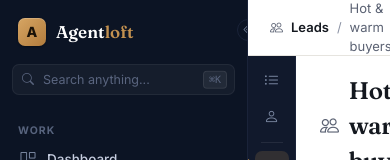
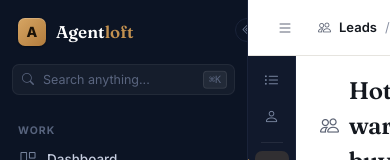
Before and after one commit to RyanFitzgerald27/ryan, an Angular app in the folder pulse/client/: page /leads in a window 390 px wide. Shown: the top 160 px of the page. Built offline with nearby package versions, Linux system fonts and the light colour scheme; no server answers.

Commit message:
Make sidebar toggle always discoverable
- Chevron button on sidebar edge is always visible (was hover-only)
- New hamburger button in the topbar (both pages) as a second entry
- Shared UiService keeps the collapsed state in localStorage

```diff
--- a/pulse/client/src/app/app.component.html
+++ b/pulse/client/src/app/app.component.html
@@ -1,11 +1,11 @@
-<div class="app" [class.side-collapsed]="sideCollapsed">
+<div class="app" [class.side-collapsed]="ui.sideCollapsed">
 
   <aside class="side">
     <div class="brand">
       <div class="brand-mark">A</div>
       <div class="brand-word">Agent<em>loft</em></div>
-      <button class="side-collapse-btn" (click)="toggleSide()" [title]="sideCollapsed ? 'Expand sidebar' : 'Collapse sidebar'">
-        <i class="bi" [class.bi-chevron-double-left]="!sideCollapsed" [class.bi-chevron-double-right]="sideCollapsed"></i>
+      <button class="side-collapse-btn" (click)="ui.toggleSide()" [title]="ui.sideCollapsed ? 'Expand sidebar' : 'Collapse sidebar'">
+        <i class="bi" [class.bi-chevron-double-left]="!ui.sideCollapsed" [class.bi-chevron-double-right]="ui.sideCollapsed"></i>
       </button>
     </div>
 
--- a/pulse/client/src/app/app.component.ts
+++ b/pulse/client/src/app/app.component.ts
@@ -7,8 +7,7 @@ import {
 } from '@angular/router';
 import { Subscription, filter } from 'rxjs';
 import { SyncService } from './sync.service';
-
-const COLLAPSE_KEY = 'agentloft.sidebarCollapsed';
+import { UiService } from './ui.service';
 
 @Component({
   selector: 'app-root',
@@ -18,17 +17,13 @@ const COLLAPSE_KEY = 'agentloft.sidebarCollapsed';
 })
 export class AppComponent implements OnInit, OnDestroy {
   readonly syncService = inject(SyncService);
+  readonly ui = inject(UiService);
   private readonly router = inject(Router);
 
-  sideCollapsed = false;
   currentPath = '/leads';
-
   private sub?: Subscription;
 
   ngOnInit(): void {
-    if (typeof localStorage !== 'undefined') {
-      this.sideCollapsed = localStorage.getItem(COLLAPSE_KEY) === '1';
-    }
     this.syncService.refresh();
     this.updatePath(this.router.url);
     this.sub = this.router.events
@@ -40,13 +35,6 @@ export class AppComponent implements OnInit, OnDestroy {
     this.sub?.unsubscribe();
   }
 
-  toggleSide(): void {
-    this.sideCollapsed = !this.sideCollapsed;
-    if (typeof localStorage !== 'undefined') {
-      localStorage.setItem(COLLAPSE_KEY, this.sideCollapsed ? '1' : '0');
-    }
-  }
-
   private updatePath(url: string): void {
     this.currentPath = url.split('?')[0] || '/leads';
   }
--- a/pulse/client/src/app/dashboard.component.html
+++ b/pulse/client/src/app/dashboard.component.html
@@ -1,4 +1,7 @@
 <div class="topbar">
+  <button class="menu-toggle" (click)="ui.toggleSide()" title="Toggle sidebar">
+    <i class="bi bi-list"></i>
+  </button>
   <div class="crumbs">
     <i class="bi bi-people"></i>
     <strong>Leads</strong>
--- a/pulse/client/src/app/dashboard.component.ts
+++ b/pulse/client/src/app/dashboard.component.ts
@@ -1,5 +1,6 @@
 import { Component, inject } from '@angular/core';
 import { Router } from '@angular/router';
+import { UiService } from './ui.service';
 
 interface Lead {
   id: string;
@@ -26,6 +27,7 @@ interface Lead {
 })
 export class DashboardComponent {
   private readonly router = inject(Router);
+  readonly ui = inject(UiService);
 
   railCollapsed = true;
 
--- a/pulse/client/src/app/lead-detail.component.html
+++ b/pulse/client/src/app/lead-detail.component.html
@@ -1,5 +1,8 @@
 <!-- Top bar with breadcrumbs + paging -->
 <div class="topbar">
+  <button class="menu-toggle" (click)="ui.toggleSide()" title="Toggle sidebar">
+    <i class="bi bi-list"></i>
+  </button>
   <div class="crumbs">
     <i class="bi bi-people"></i>
     <a (click)="back()" style="cursor:pointer">Leads</a>
--- a/pulse/client/src/app/lead-detail.component.ts
+++ b/pulse/client/src/app/lead-detail.component.ts
@@ -1,5 +1,6 @@
 import { Component, inject } from '@angular/core';
 import { ActivatedRoute, Router } from '@angular/router';
+import { UiService } from './ui.service';
 
 type ComposerTab = 'note' | 'email' | 'text' | 'call';
 type ActivityFilter = 'all' | 'calls' | 'texts' | 'emails' | 'notes' | 'activity' | 'searches';
@@ -13,6 +14,7 @@ type ActivityFilter = 'all' | 'calls' | 'texts' | 'emails' | 'notes' | 'activity
 export class LeadDetailComponent {
   private readonly router = inject(Router);
   private readonly route = inject(ActivatedRoute);
+  readonly ui = inject(UiService);
 
   composer: ComposerTab = 'note';
   filter: ActivityFilter = 'all';
--- /dev/null
+++ b/pulse/client/src/app/ui.service.ts
@@ -0,0 +1,22 @@
+import { Injectable } from '@angular/core';
+
+const COLLAPSE_KEY = 'agentloft.sidebarCollapsed';
+
+/** Shared UI state (sidebar collapsed, etc.) accessible from any component. */
+@Injectable({ providedIn: 'root' })
+export class UiService {
+  sideCollapsed = false;
+
+  constructor() {
+    if (typeof localStorage !== 'undefined') {
+      this.sideCollapsed = localStorage.getItem(COLLAPSE_KEY) === '1';
+    }
+  }
+
+  toggleSide(): void {
+    this.sideCollapsed = !this.sideCollapsed;
+    if (typeof localStorage !== 'undefined') {
+      localStorage.setItem(COLLAPSE_KEY, this.sideCollapsed ? '1' : '0');
+    }
+  }
+}
--- a/pulse/client/src/styles.scss
+++ b/pulse/client/src/styles.scss
@@ -132,7 +132,7 @@ input, button, select, textarea { font-family: inherit; }
   position: absolute;
   top: 50%; right: -12px;
   transform: translateY(-50%);
-  width: 22px; height: 22px;
+  width: 24px; height: 24px;
   border-radius: 50%;
   background: var(--side-bg);
   border: 1px solid var(--side-border);
@@ -142,13 +142,31 @@ input, button, select, textarea { font-family: inherit; }
   align-items: center;
   justify-content: center;
   font-size: 11px;
-  opacity: 0;
-  transition: opacity .12s;
   z-index: 50;
+  transition: background .12s, color .12s, border-color .12s, transform .12s;
 }
-.side:hover .side-collapse-btn,
-.app.side-collapsed .side-collapse-btn { opacity: 1; }
-.side-collapse-btn:hover { background: var(--accent); color: #1a1208; border-color: var(--accent); }
+.side-collapse-btn:hover {
+  background: var(--accent);
+  color: #1a1208;
+  border-color: var(--accent);
+  transform: translateY(-50%) scale(1.08);
+}
+
+/* Topbar hamburger toggle (always visible) */
+.topbar .menu-toggle {
+  display: inline-flex;
+  align-items: center;
+  justify-content: center;
+  width: 34px; height: 34px;
+  background: transparent;
+  border: 1px solid transparent;
+  border-radius: 7px;
+  color: var(--text-muted);
+  cursor: pointer;
+  font-size: 16px;
+  margin-right: 4px;
+}
+.topbar .menu-toggle:hover { background: var(--surface-alt); color: var(--text); border-color: var(--border); }
 
 .search-wrap { margin: 4px 12px 14px; position: relative; }
 .search {
```
